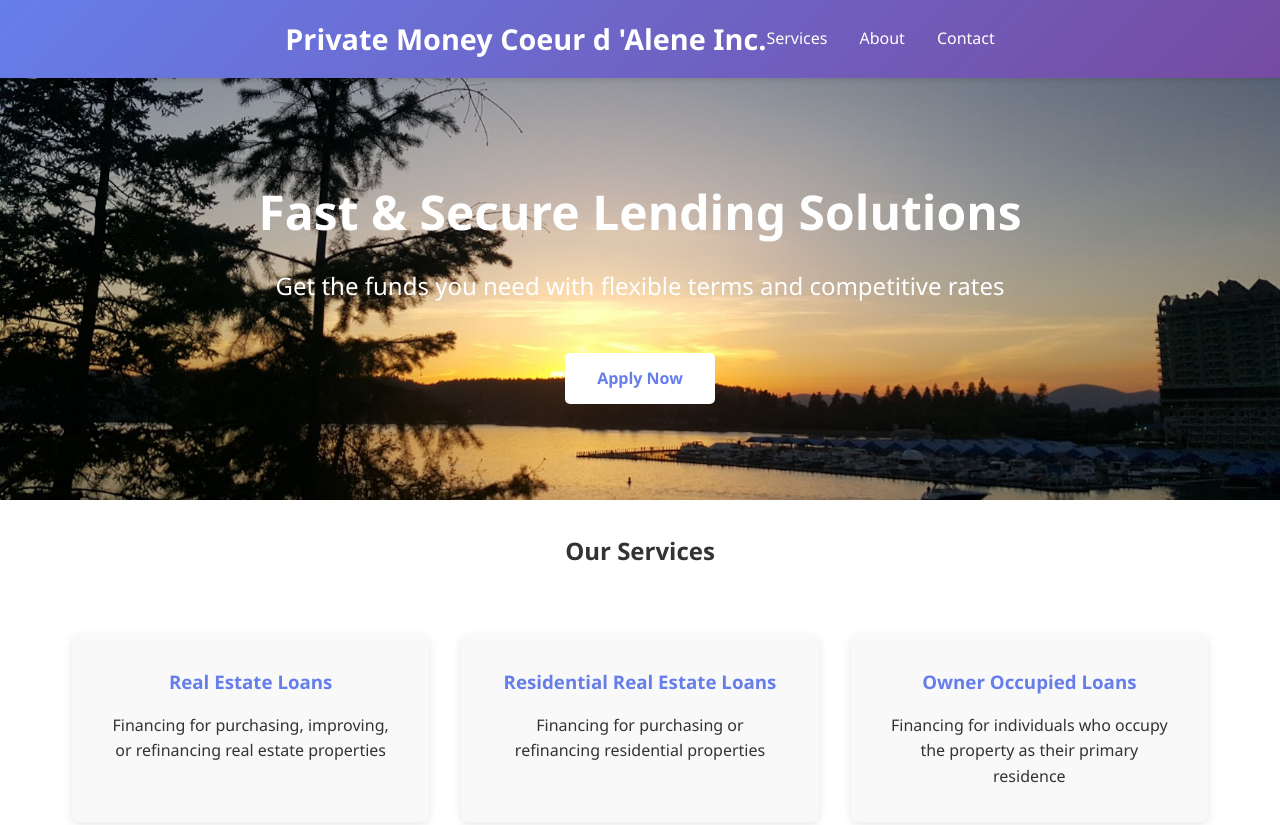
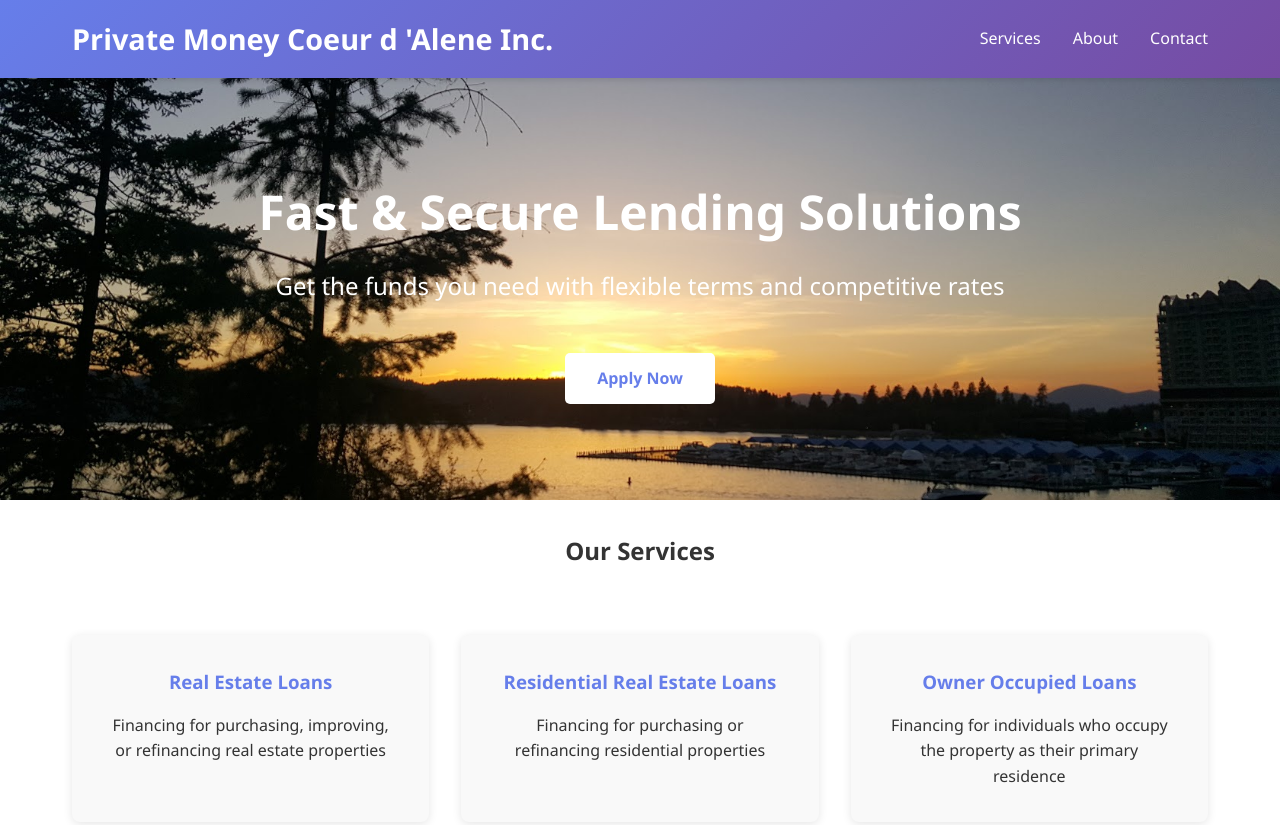
Before and after one commit to courtneyryann94-collab/CDAmoney, a plain HTML site: page index.html in a window 1280 px wide. Shown: the top 825 px of the page. Drawn offline with Linux system fonts and the light colour scheme.

Commit message:
revert changes

```diff
--- a/index.html
+++ b/index.html
@@ -27,7 +27,7 @@
         }
 
         nav {
-            max-width: fit-content;
+            max-width: 1200px;
             margin: 0 auto;
             display: flex;
             justify-content: space-between;
```
